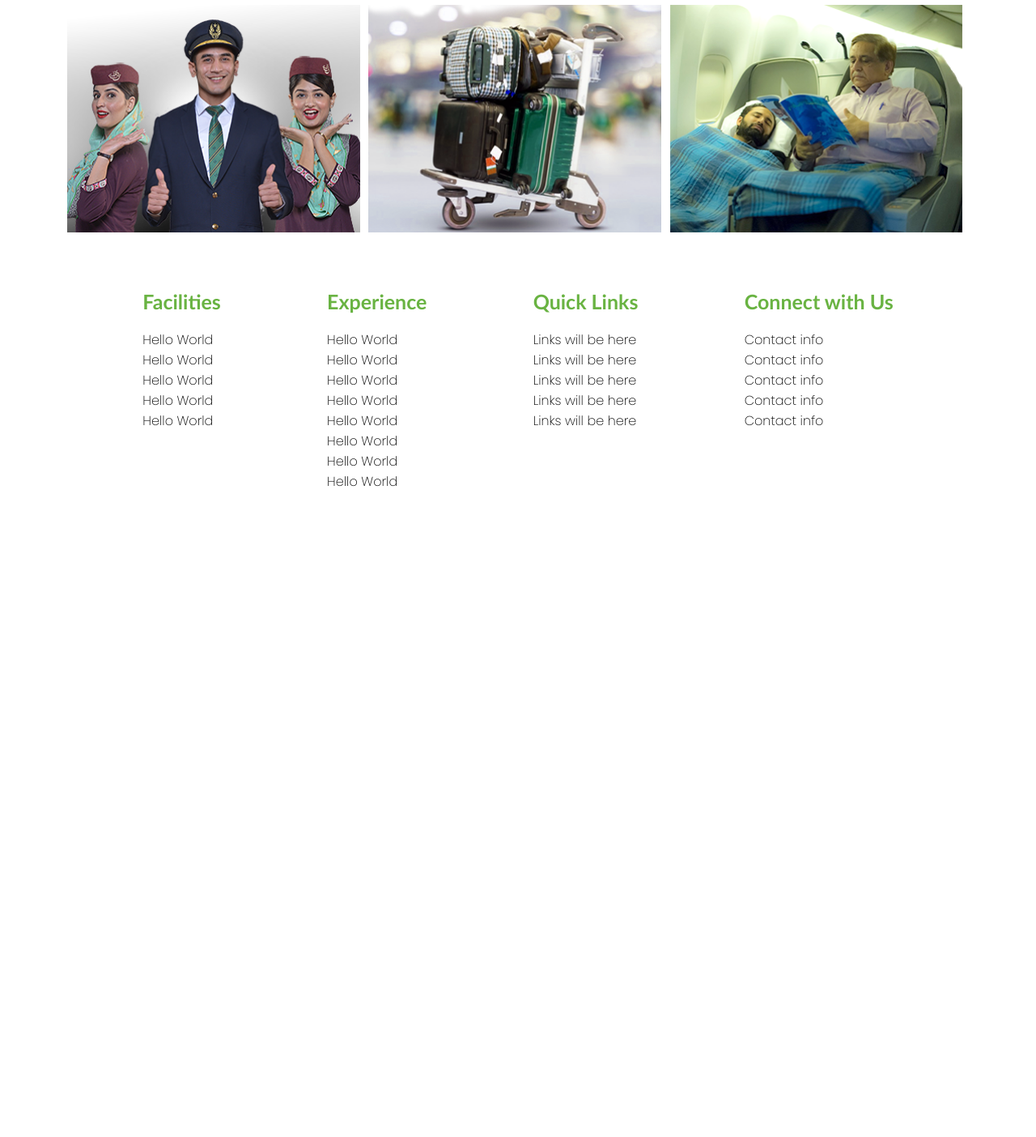
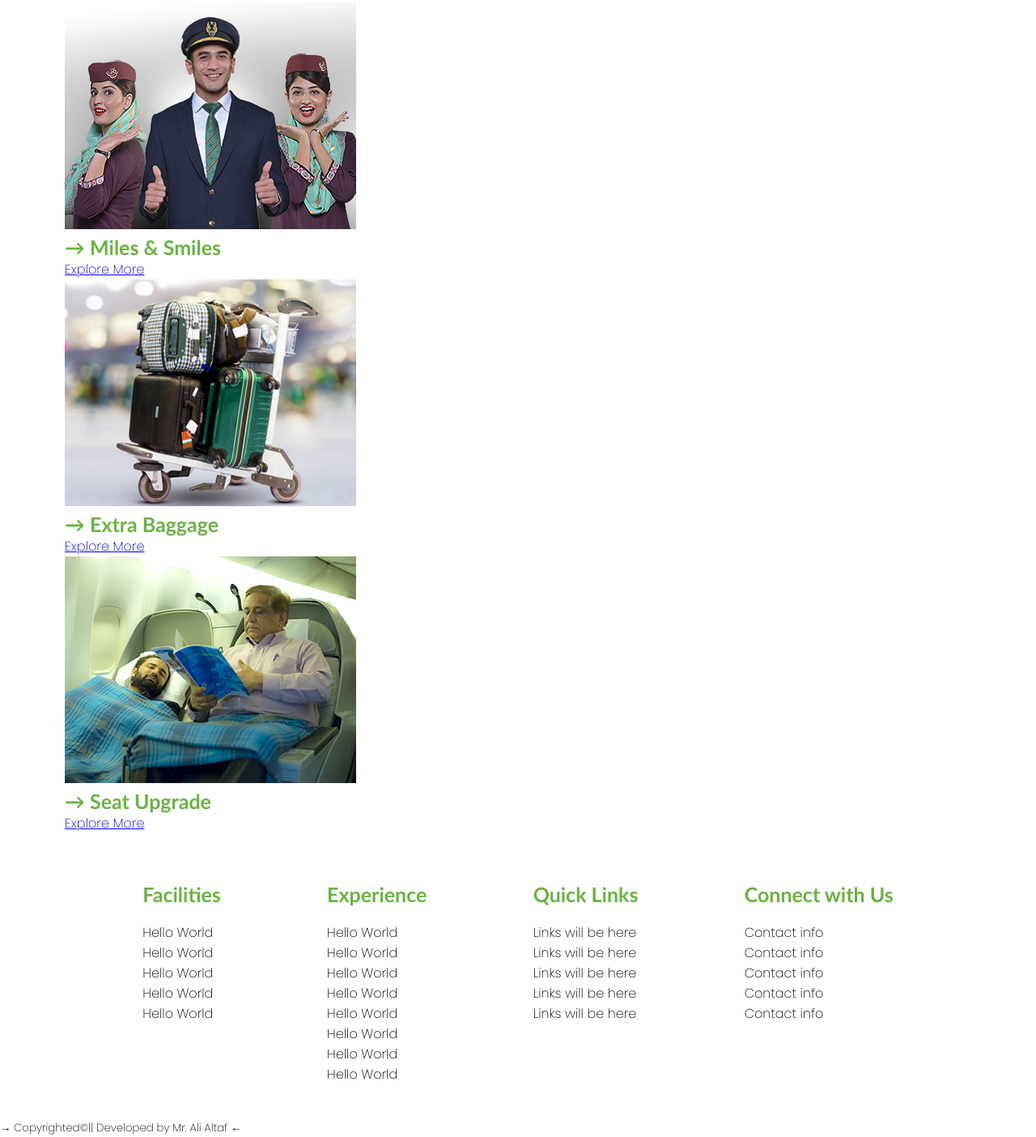
Before and after one commit to hadimonarch/piac-website, a plain HTML site: page index.html in a window 1280 px wide. Shown: the part 2194-3598 px from the top of the page at 81% size. Before the commit the page ends 2841 px from the top, so only its background shows below. Drawn offline with Linux system fonts and the light colour scheme.

Commit message:
Edited images and responsiveness

```diff
--- a/index.html
+++ b/index.html
@@ -146,10 +146,26 @@
         <section class="value-added-services">
             <h1>Value Added Services</h1>
             <div class="value-images">
-                <img src="image/VALUE image 1.png" alt="value image 1">
+                <div class="img">
+                <img src="image/value image 1.png" alt="value image 1">
+                <h5>&rarr; Miles & Smiles</h5>
+                <a href="#">Explore More</a>
+            </div><!--img end-->
+
+            <div class="img">
                 <img src="image/value image 2.png" alt="value image 2">
+                <h5>&rarr; Extra Baggage</h5>
+                <a href="#">Explore More</a>
+            </div><!--img end-->
+
+
+                <div class="img">
                 <img src="image/value image 3.png" alt="value image 3">
-            </div><!--value-added-services-->
+                <h5>&rarr; Seat Upgrade</h5>
+                <a href="#">Explore More</a>
+            </div><!--img end-->
+
+            </div><!--value-images-->
 
         </section><!--value-added-services-->
     </div><!--main-padding END-->
@@ -203,7 +219,14 @@
         </footer>
 
 
+
+
+
     </div><!--main-container END-->
+    <div class="copyright">
+        <small>&rarr; Copyrighted&copy;|| Developed by Mr. Ali Altaf &larr;</small>
+    </div><!--copyright end-->
+
 
 </body>
 </html>
```
